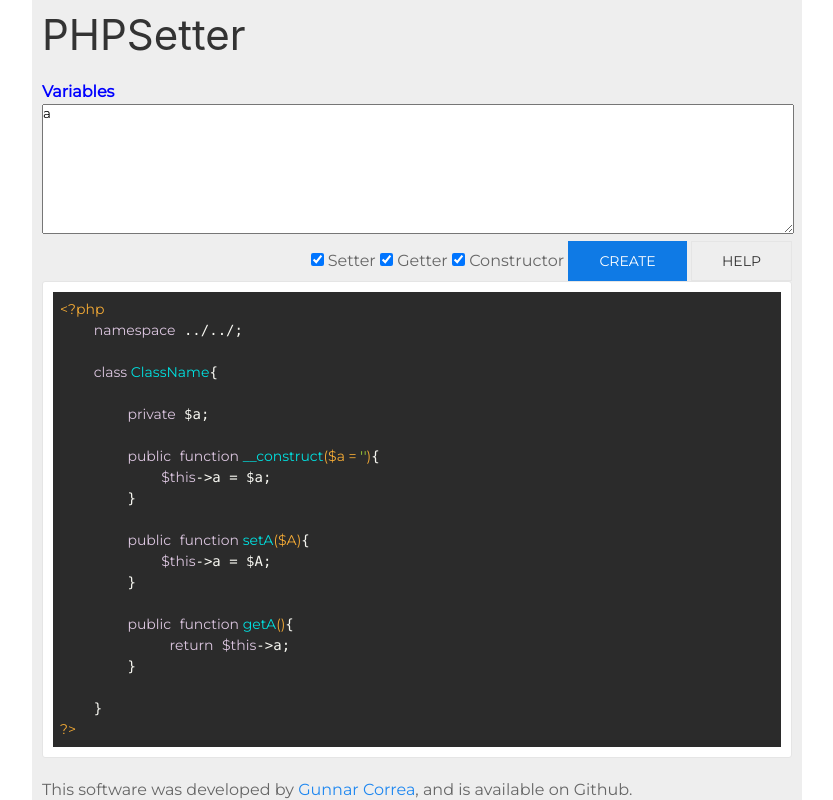
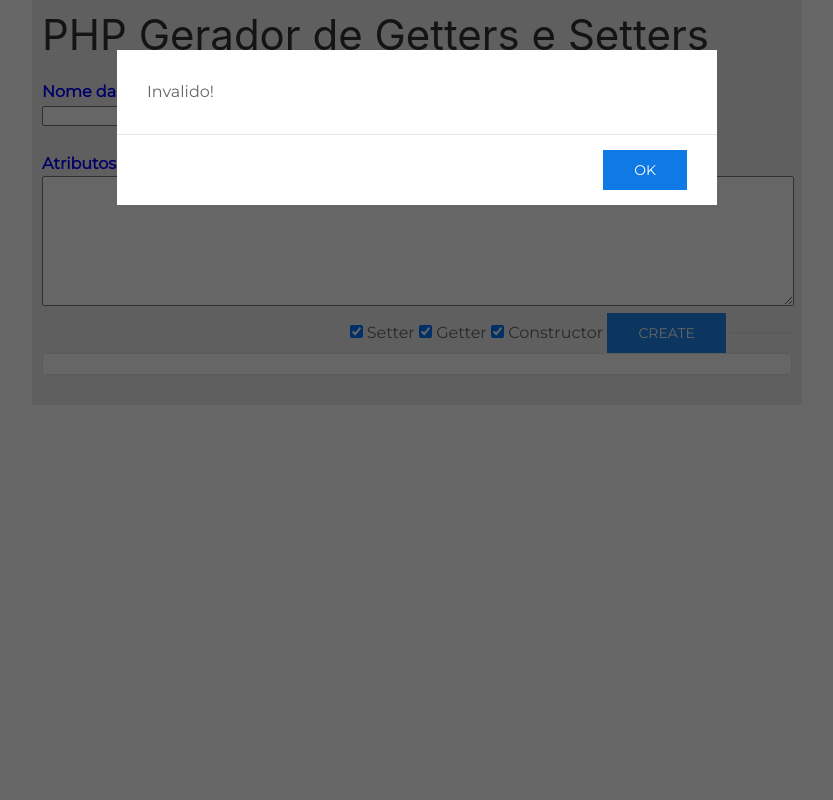
Before and after one commit to fabiojr933/gerador-setters-e-getters, a plain HTML site: page index.html in a window 1280 px wide. Both pictures are taken after a click on the button "CREATE". Shown: the top 800 px of the page, without its empty margins (223-1056 px from the left). Drawn offline with Linux system fonts and the light colour scheme.

Commit message:
geradores de getters e setters

```diff
--- a/index.html
+++ b/index.html
@@ -1,44 +1,45 @@
 <!DOCTYPE html>
-<html lang="en" dir="ltr">
+<html lang="pt-br" dir="ltr">
+
 <head>
     <meta charset="utf-8">
-    <title>PHPSetter</title>
+    <title>PHP Gerador de Getters e Setters</title>
     <link rel="stylesheet" href="css/style.css" />
     <link href="https://fonts.googleapis.com/css?family=Montserrat" rel="stylesheet">
     <meta name="viewport" content="width=device-width, initial-scale=1.0">
     <link rel="stylesheet" href="getuikit/css/uikit.min.css" />
     <link rel="stylesheet" href="hightlight\styles\a11y-dark.css">
     <link rel="shortcut icon" href="img/favicon.ico">
-    <meta name="Description" content="PHPSetter is a simple tool that can be run in any web browser. ">
-    <meta name="Keywords" content="php, setter, getter, constructor, create setter online, create getter online, online getter, online setter, setter and getter">
 </head>
+
 <body>
     <div class="main">
-      <h1>PHPSetter</h1>
+        <h1>PHP Gerador de Getters e Setters</h1>
         <div>
-          <label for="txtVariables" class="alert">Variables</label>
-          <textarea rows="8" id="txtVariables" class="full-width">a</textarea>
+            <label for="txtVariables" class="alert">Nome da Classe</label> <br>
+            <input type="text" value="" id="nomeClasse" name="nomeClasse">
+            <br>
+            <br>
+            <label for="txtVariables" class="alert">Atributos</label>
+            <textarea rows="8" id="txtVariables" class="full-width"></textarea>
         </div>
         <div class="uk-text-right">
             <label><input type="checkbox" id="cbSetter" value="s" checked> Setter</label>
             <label><input type="checkbox" id="cbGetter" value="s" checked> Getter</label>
             <label><input type="checkbox" id="cbConstructor" value="s" checked> Constructor</label>
             <button class="uk-button uk-button-primary" onclick="CreateData();">Create</button>
-        <a target="_blank" href="https://github.com/satellasoft/PHPSetter" class="uk-button uk-button-default">Help</a>
+            <a target="_blank" href="https://github.com/satellasoft/PHPSetter" class="uk-button uk-button-default"></a>
         </div>
 
         <div>
             <pre><code class="php" id="finalResult"></code></pre>
         </div>
 
-      <div class="clear"></div>
-      <p>This software was developed by <a href="http://www.gunnarcorrea.com" target="_blank">Gunnar Correa</a>, and is available on Github.</p>
-      <p><a href="https://github.com/satellasoft/PHPSetter" target="_blank">https://github.com/satellasoft/PHPSetter</a></p>
-      <p><a href="https://highlightjs.org" target="_blank">https://highlightjs.org</a></p>
-      <p><a href="https://getuikit.com" target="_blank">https://getuikit.com</a></p>
+
     </div>
     <script src="getuikit\js\uikit.min.js" charset="utf-8"></script>
     <script src="hightlight\highlight.pack.js" charset="utf-8"></script>
     <script src="js\script.js"></script>
 </body>
+
 </html>
--- a/js/script.js
+++ b/js/script.js
@@ -1,19 +1,26 @@
-/*
+var variablesArray = [];
 
-www.gunnarcorre.com
-This software was developed by Gunnar Correa, and is available on Github.
-*/
-var variablesArray =  [];
-
-function CreateData(){
-  if(GetVariables().length > 0){
+function CreateData() {
+    if (GetVariables().length > 0) {
         GenerateClass();
-  }else{
-    UIkit.modal.alert('Invalid variable field!')
+    } else {
+        UIkit.modal.alert('Invalido!')
     }
 }
 
-function GenerateClass(){
+function nomeClasse() {
+    if (GetVariables().length < 0) {
+        UIkit.modal.alert('Invalido');
+        return;
+    } else {
+        var doc = document.getElementById('nomeClasse').value;
+        doc = Ucfirst(doc);
+        return doc;
+
+    }
+}
+
+function GenerateClass() {
     variablesArray = CreateVariables();
 
     var data = [
@@ -22,7 +29,7 @@ function GenerateClass(){
         "\tnamespace ../../;",
         "<br>",
         "<br>",
-    "\tclass ClassName{",
+        "\tclass Class", nomeClasse(), "{",
         "<br>",
         "<br>",
         DeclareVariables(),
@@ -37,24 +44,24 @@ function GenerateClass(){
     ];
 
     document.getElementById("finalResult").innerHTML = "";
-  for(var i = 0; i < data.length; i++){
+    for (var i = 0; i < data.length; i++) {
         document.getElementById("finalResult").innerHTML += data[i];
     }
     Syntax();
 }
 
-function Syntax(){
+function Syntax() {
     block = document.getElementsByTagName("code");
-  for(var i = 0; i < block.length; i++){
+    for (var i = 0; i < block.length; i++) {
         hljs.highlightBlock(block[i])
     }
 }
 
-function GetVariables(){
+function GetVariables() {
     return document.getElementById("txtVariables").value;
 }
 
-function CreateVariables(){
+function CreateVariables() {
     variablesArray = null;
     var datas = (GetVariables().trim()).split("\n");
     return datas;
@@ -62,20 +69,20 @@ function CreateVariables(){
 
 function DeclareVariables() {
     var variables = "";
-  for(var i = 0; i < variablesArray.length; i++){
-    variables += "\t\tprivate $" +variablesArray[i]+ ";<br>";
+    for (var i = 0; i < variablesArray.length; i++) {
+        variables += "\t\tprivate $" + variablesArray[i] + ";<br>";
     }
 
     return variables;
 }
 
-function Getter(){
-  if(!document.getElementById("cbGetter").checked)
+function Getter() {
+    if (!document.getElementById("cbGetter").checked)
         return "";
     var getter = "";
 
-  for(var i = 0; i < variablesArray.length; i++){
-    var name = Ucfirst(variablesArray[i]);
+    for (var i = 0; i < variablesArray.length; i++) {
+        var name = (variablesArray[i]);
         getter += "\t\tpublic function get" + name + "(){<br>";
         getter += "\t\t\t return $this->" + variablesArray[i] + ";<br>";
         getter += "\t\t}<br><br>";
@@ -84,16 +91,16 @@ function Getter(){
     return getter;
 }
 
-function Setter(){
-  if(!document.getElementById("cbSetter").checked)
+function Setter() {
+    if (!document.getElementById("cbSetter").checked)
         return "";
 
     var setter = "";
 
-  for(var i = 0; i < variablesArray.length; i++){
-    var name = Ucfirst(variablesArray[i]);
-    setter += "\t\tpublic function set"+name+"($"+name+"){<br>";
-    setter += "\t\t\t$this->" + variablesArray[i] + " = $" +name + ";";
+    for (var i = 0; i < variablesArray.length; i++) {
+        var name = (variablesArray[i]);
+        setter += "\t\tpublic function set" + name + "($" + name + "){<br>";
+        setter += "\t\t\t$this->" + variablesArray[i] + " = $" + name + ";";
         setter += "<br>\t\t}<br><br>";
     }
 
@@ -101,27 +108,27 @@ function Setter(){
     return setter;
 }
 
-function Constructor(){
-  if(!document.getElementById("cbConstructor").checked)
+function Constructor() {
+    if (!document.getElementById("cbConstructor").checked)
         return "";
 
     var constructor = "";
 
-  constructor +="\t\tpublic function __construct("
+    constructor += "\t\tpublic function __construct("
 
-  for(var i = 0; i < variablesArray.length; i++){
-    constructor += "$" + variablesArray[i] + " = ''" + ((i+1) < variablesArray.length ? ", " : "") ;
+    for (var i = 0; i < variablesArray.length; i++) {
+        constructor += "$" + variablesArray[i] + " = ''" + ((i + 1) < variablesArray.length ? ", " : "");
     }
-  constructor+= "){";
+    constructor += "){";
 
-  for(var i = 0; i < variablesArray.length; i++){
+    for (var i = 0; i < variablesArray.length; i++) {
         constructor += "<br>\t\t\t$this->" + variablesArray[i] + " = $" + variablesArray[i] + ";";
     }
 
-  constructor +="<br>\t\t}<br>";
+    constructor += "<br>\t\t}<br>";
     return constructor;
 }
 
-function Ucfirst(string){
+function Ucfirst(string) {
     return string.charAt(0).toUpperCase() + string.slice(1);
 }
```
Also changed, not shown: 1 other file. Lines whose indentation alone changed are shown as unchanged.
